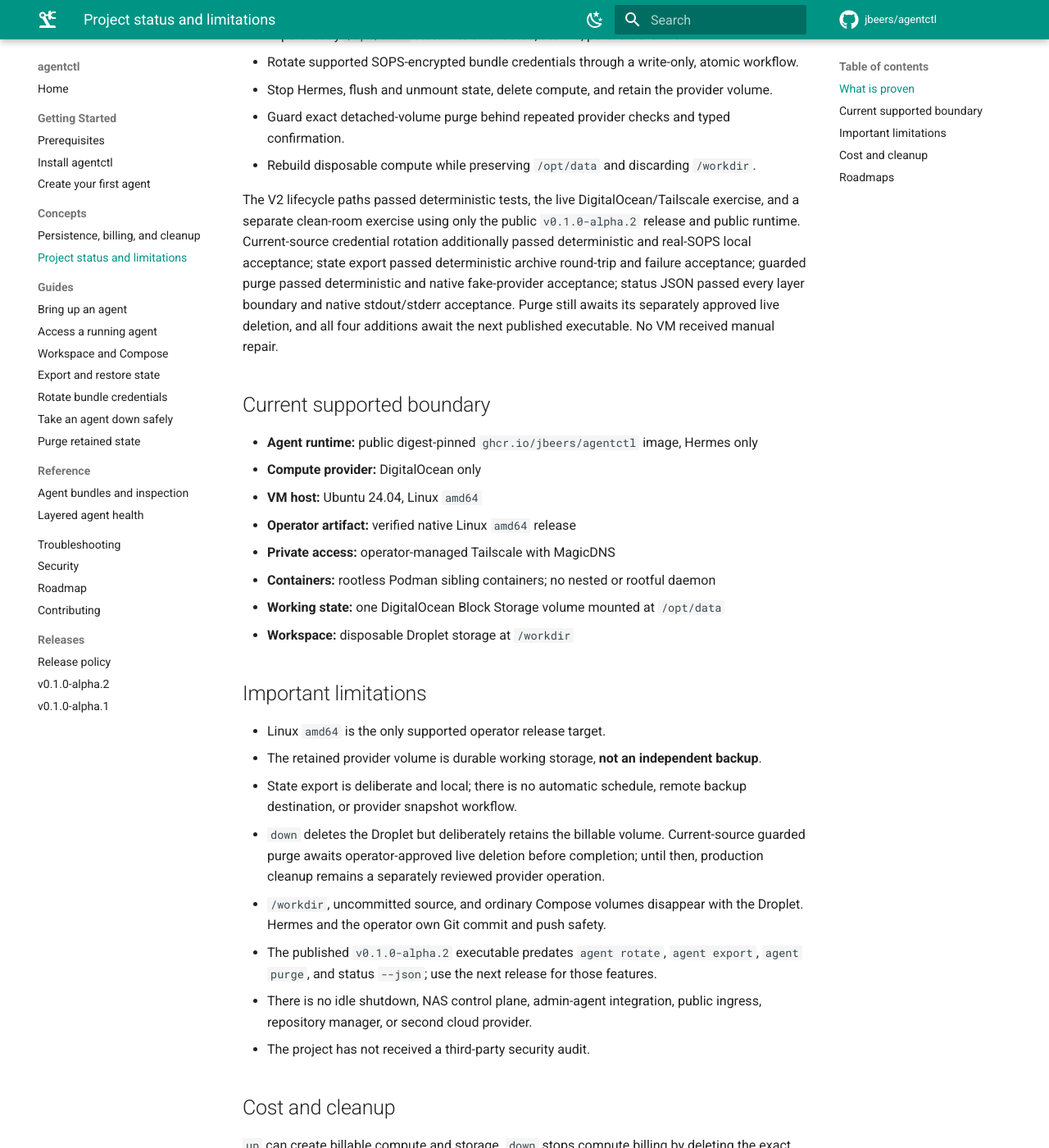
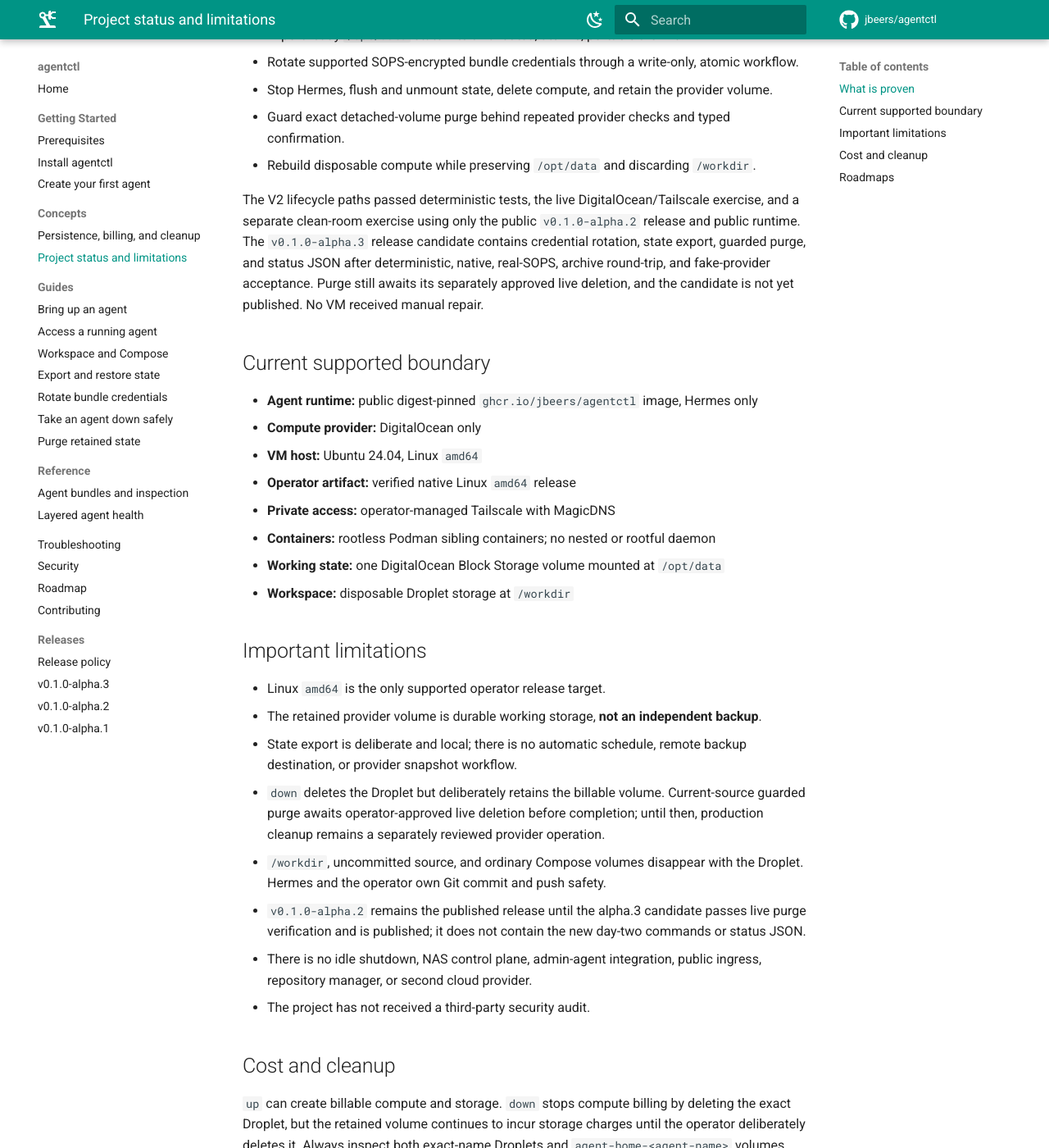
Before and after one commit to jbeers/agentctl, an MkDocs documentation site: the page built from docs/project-status.md, in a window 1280 px wide and 1400 px high, scrolled down 705 px. Shown: the whole window at 82% size. Built offline with MkDocs 1.6.1 and Material for MkDocs 9.7.7, drawn with Linux system fonts in a browser that asks for light colours; comment, search, counter and statistics services are not loaded; some of the changed text lies outside the part shown.

```diff
--- a/box.json
+++ b/box.json
@@ -1,6 +1,6 @@
 {
     "name": "agentctl",
-    "version": "0.1.0-alpha.2",
+    "version": "0.1.0-alpha.3",
     "slug": "agentctl",
     "description": "Provision disposable private Hermes coding agents on DigitalOcean",
     "homepage": "https://github.com/jbeers/agentctl",
--- a/docs/project-status.md
+++ b/docs/project-status.md
@@ -20,7 +20,7 @@ The completed implementation can:
 - Guard exact detached-volume purge behind repeated provider checks and typed confirmation.
 - Rebuild disposable compute while preserving `/opt/data` and discarding `/workdir`.
 
-The V2 lifecycle paths passed deterministic tests, the live DigitalOcean/Tailscale exercise, and a separate clean-room exercise using only the public `v0.1.0-alpha.2` release and public runtime. Current-source credential rotation additionally passed deterministic and real-SOPS local acceptance; state export passed deterministic archive round-trip and failure acceptance; guarded purge passed deterministic and native fake-provider acceptance; status JSON passed every layer boundary and native stdout/stderr acceptance. Purge still awaits its separately approved live deletion, and all four additions await the next published executable. No VM received manual repair.
+The V2 lifecycle paths passed deterministic tests, the live DigitalOcean/Tailscale exercise, and a separate clean-room exercise using only the public `v0.1.0-alpha.2` release and public runtime. The `v0.1.0-alpha.3` release candidate contains credential rotation, state export, guarded purge, and status JSON after deterministic, native, real-SOPS, archive round-trip, and fake-provider acceptance. Purge still awaits its separately approved live deletion, and the candidate is not yet published. No VM received manual repair.
 
 ## Current supported boundary
 
@@ -40,7 +40,7 @@ The V2 lifecycle paths passed deterministic tests, the live DigitalOcean/Tailsca
 - State export is deliberate and local; there is no automatic schedule, remote backup destination, or provider snapshot workflow.
 - `down` deletes the Droplet but deliberately retains the billable volume. Current-source guarded purge awaits operator-approved live deletion before completion; until then, production cleanup remains a separately reviewed provider operation.
 - `/workdir`, uncommitted source, and ordinary Compose volumes disappear with the Droplet. Hermes and the operator own Git commit and push safety.
-- The published `v0.1.0-alpha.2` executable predates `agent rotate`, `agent export`, `agent purge`, and status `--json`; use the next release for those features.
+- `v0.1.0-alpha.2` remains the published release until the alpha.3 candidate passes live purge verification and is published; it does not contain the new day-two commands or status JSON.
 - There is no idle shutdown, NAS control plane, admin-agent integration, public ingress, repository manager, or second cloud provider.
 - The project has not received a third-party security audit.
 
@@ -55,4 +55,4 @@ Removing the local `agentctl` executable or encrypted bundle does not remove pro
 - [Completed V2 lifecycle](https://github.com/jbeers/agentctl/blob/main/v2/README.md)
 - [Public product roadmap](https://github.com/jbeers/agentctl/blob/main/v3/README.md)
 
-Remaining public-alpha work completes live purge verification and runs the final public-alpha end-to-end proof.
+Remaining public-alpha work completes live purge verification, publishes the alpha.3 candidate, and runs the final public-alpha end-to-end proof.
--- a/mkdocs.yml
+++ b/mkdocs.yml
@@ -32,6 +32,7 @@ nav:
   - Contributing: https://github.com/jbeers/agentctl/blob/main/CONTRIBUTING.md
   - Releases:
       - Release policy: releases/index.md
+      - v0.1.0-alpha.3: releases/v0.1.0-alpha.3.md
       - v0.1.0-alpha.2: releases/v0.1.0-alpha.2.md
       - v0.1.0-alpha.1: releases/v0.1.0-alpha.1.md
 
```
Also changed, not shown: docs/install.md (+1 -1 lines), docs/releases/index.md (+3 -2 lines), docs/releases/v0.1.0-alpha.3.md (added, +45 -0 lines).
